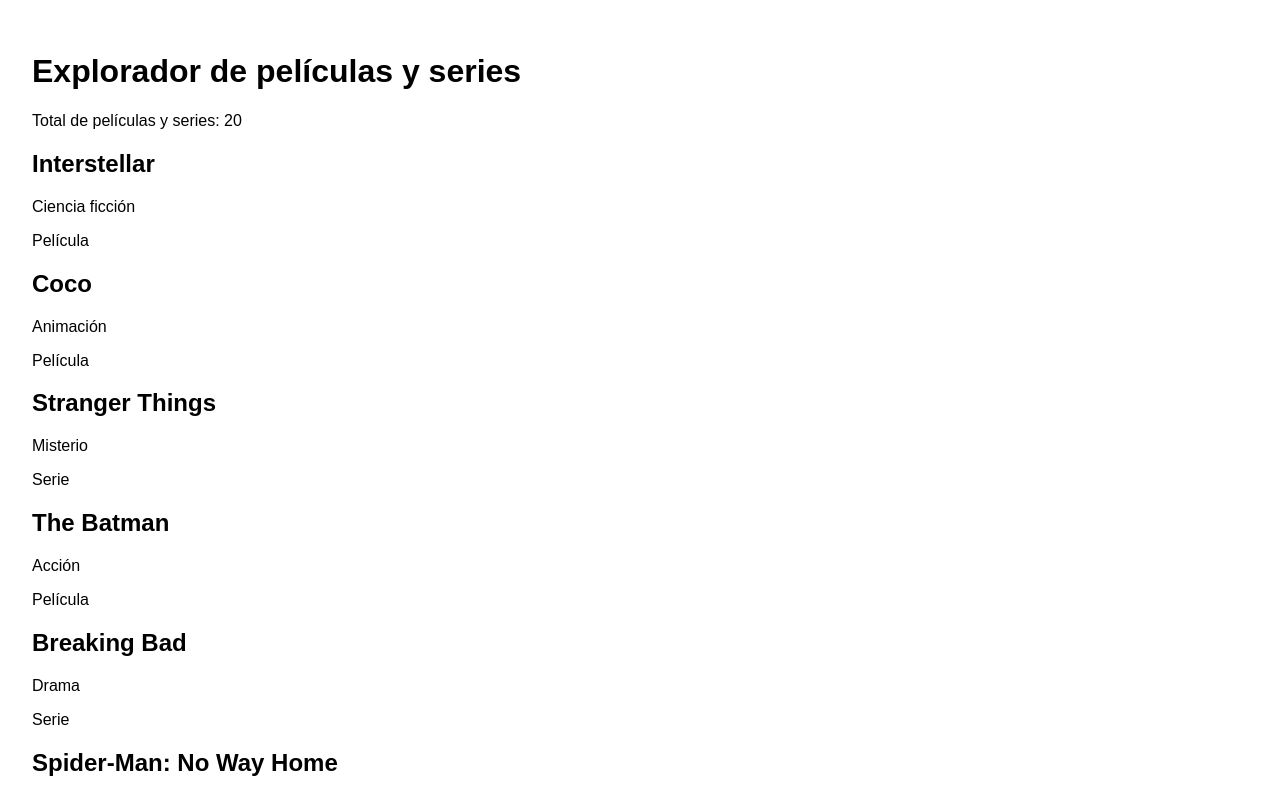
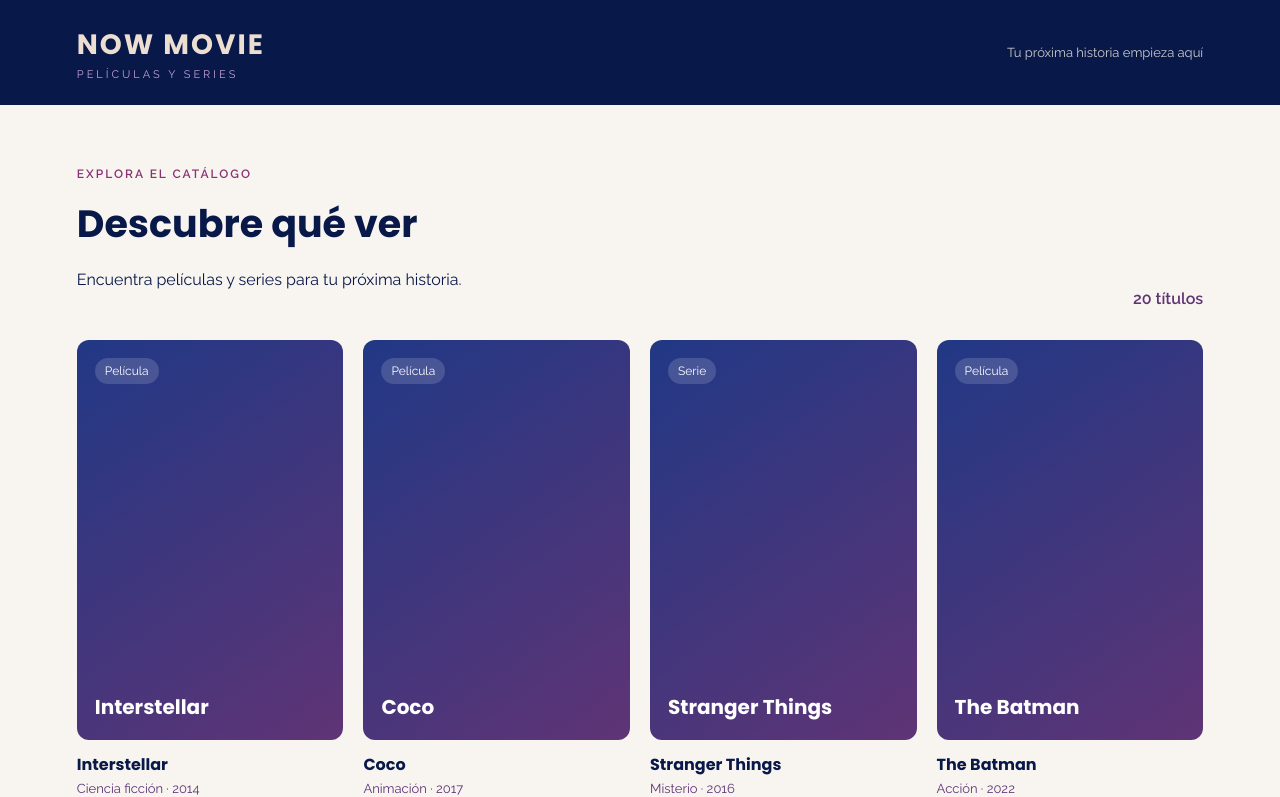
Before and after one commit to Karolac-AC/explorador-peliculas-series, a React (Vite) app: page / in a window 1280 px wide. Shown: the top 797 px of the page. Built offline with nearby package versions, Linux system fonts and the light colour scheme.

Commit message:
feat(ui): agregar diseno base de NOW MOVIE

```diff
--- a/src/App.css
+++ b/src/App.css
@@ -1,12 +1,167 @@
+
+@import url("https://fonts.googleapis.com/css2?family=Poppins:wght@400;500;600;700&family=Raleway:wght@400;500;600&display=swap");
+
+:root {
+  font-family: "Raleway", sans-serif;
+  color: #081849;
+  background: #f8f5f0;
+}
+
 * {
   box-sizing: border-box;
 }
 
 body {
   margin: 0;
-  font-family: Arial, sans-serif;
 }
 
-main {
-  padding: 2rem;
+button, h1, h2, h3 {
+  font-family: "Poppins", sans-serif;
 }
+
+.app-header {
+  background: #081849;
+  color: #ecdfd2;
+  padding: 24px 6%;
+  display: flex;
+  justify-content: space-between;
+  align-items: center;
+  gap: 24px;
+}
+
+.brand h1 {
+  margin: 0;
+  font-size: 28px;
+  letter-spacing: 2px;
+}
+
+.brand p {
+  margin: 2px 0 0;
+  color: #c5a0d5;
+  font-size: 11px;
+  letter-spacing: 3px;
+}
+
+.header-label {
+  font-size: 13px;
+  color: #cccacc;
+}
+
+.catalog {
+  max-width: 1280px;
+  margin: 0 auto;
+  padding: 48px 6%;
+}
+
+.catalog-heading {
+  display: flex;
+  justify-content: space-between;
+  align-items: end;
+  gap: 20px;
+  margin-bottom: 32px;
+}
+
+.eyebrow {
+  color: #893172;
+  font-size: 12px;
+  font-weight: 600;
+  letter-spacing: 2px;
+}
+
+.catalog-heading h2 {
+  margin: 8px 0;
+  font-size: clamp(26px, 4vw, 38px);
+}
+
+.catalog-heading p {
+  line-height: 1.5;
+}
+
+.catalog-count {
+  white-space: nowrap;
+  color: #5f3475;
+  font-weight: 600;
+}
+
+.movie-grid {
+  display: grid;
+  grid-template-columns: repeat(4, minmax(0, 1fr));
+  gap: 28px 20px;
+}
+
+.movie-card {
+  min-width: 0;
+}
+
+.movie-poster {
+  aspect-ratio: 2 / 3;
+  background: linear-gradient(145deg, #213885, #5f3475);
+  color: white;
+  border-radius: 12px;
+  padding: 18px;
+  display: flex;
+  flex-direction: column;
+  justify-content: space-between;
+}
+
+.movie-poster span {
+  align-self: flex-start;
+  padding: 6px 10px;
+  border-radius: 20px;
+  background: #ffffff26;
+  font-size: 12px;
+}
+
+.movie-poster strong {
+  font-family: "Poppins", sans-serif;
+  font-size: 20px;
+}
+
+.movie-info h3 {
+  margin: 12px 0 4px;
+  font-size: 16px;
+}
+
+.movie-info p {
+  margin: 0;
+  color: #5f3475;
+  font-size: 13px;
+}
+
+@media (max-width: 850px) {
+  .movie-grid {
+    grid-template-columns: repeat(3, minmax(0, 1fr));
+  }
+}
+
+@media (max-width: 600px) {
+  .app-header {
+    padding: 20px;
+  }
+
+  .header-label {
+    display: none;
+  }
+
+  .catalog {
+    padding: 30px 20px;
+  }
+
+  .catalog-heading {
+    align-items: flex-start;
+    flex-direction: column;
+  }
+
+  .movie-grid {
+    grid-template-columns: repeat(2, minmax(0, 1fr));
+    gap: 22px 12px;
+  }
+
+  .movie-poster {
+    padding: 12px;
+  }
+
+  .movie-poster strong {
+    font-size: 15px;
+  }
+}
--- a/src/App.jsx
+++ b/src/App.jsx
@@ -1,31 +1,45 @@
-/*function App() {
-  return (
-    <main>
-      <h1>Explorador de películas y series</h1>
-      <p>Proyecto base listo para comenzar la implementación.</p>
-    </main>
-  )
-}
 
-export default App
-*/
 import movies from "./data/movies";
 
 function App() {
   return (
-    <main>
-      <h1>Explorador de películas y series</h1>
+    <div className="app">
+      <header className="app-header">
+        <div className="brand">
+          <h1>NOW MOVIE</h1>
+          <p>PELÍCULAS Y SERIES</p>
+        </div>
 
-      <p>Total de películas y series: {movies.length}</p>
+        <span className="header-label">Tu próxima historia empieza aquí</span>
+      </header>
 
-      {movies.map((movie) => (
-        <div key={movie.id}>
-          <h2>{movie.title}</h2>
-          <p>{movie.genre}</p>
-          <p>{movie.type}</p>
+      <main className="catalog">
+        <div className="catalog-heading">
+          <div>
+            <p className="eyebrow">EXPLORA EL CATÁLOGO</p>
+            <h2>Descubre qué ver</h2>
+            <p>Encuentra películas y series para tu próxima historia.</p>
+          </div>
+          <span className="catalog-count">{movies.length} títulos</span>
         </div>
-      ))}
-    </main>
+
+        <section className="movie-grid" aria-label="Catálogo de películas y series">
+          {movies.map((movie) => (
+            <article className="movie-card" key={movie.id}>
+              <div className="movie-poster">
+                <span>{movie.type}</span>
+                <strong>{movie.title}</strong>
+              </div>
+
+              <div className="movie-info">
+                <h3>{movie.title}</h3>
+                <p>{movie.genre} · {movie.year}</p>
+              </div>
+            </article>
+          ))}
+        </section>
+      </main>
+    </div>
   );
 }
 
```
